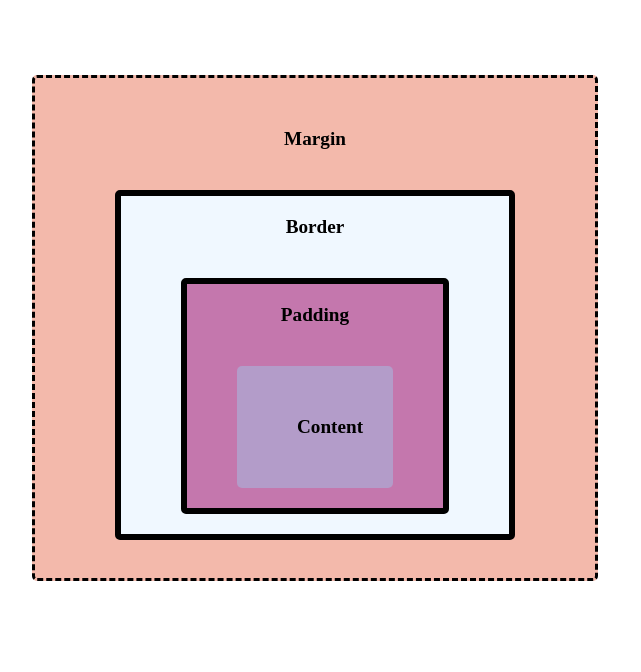
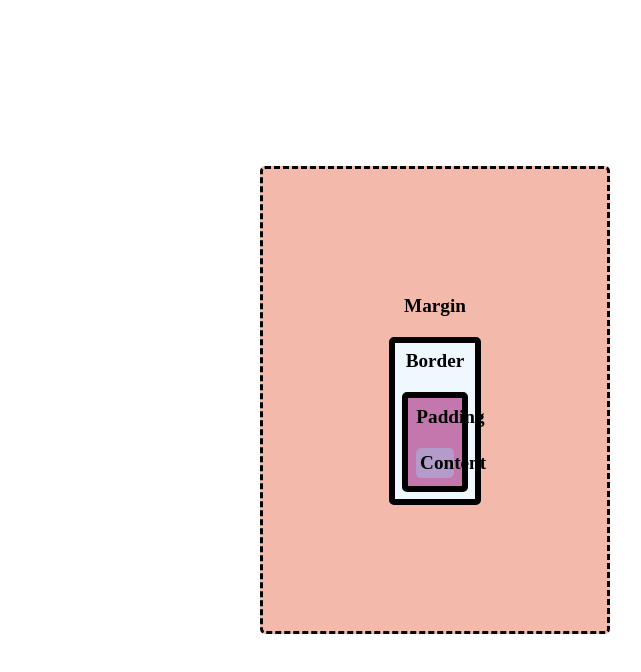
Before and after one commit to maroua18-dhr/box-model, a plain HTML site: page index.html in a window 1280 px wide. Shown: the whole page, without its empty margins (205-846 px from the left). Drawn offline with Linux system fonts and the light colour scheme.

Commit message:
Update style.css

```diff
--- a/style.css
+++ b/style.css
@@ -1,44 +1,53 @@
+*{
+    box-sizing: border-box;
+}
+body{
+    margin: 0;
+    padding: 0;
+}
 .box{
     display: flex;
     align-items: center;
     justify-content: center;
     background-color: #FFFF;
     font-size: larger;
-    height: 80vh;
-    width: 80vw;
+    height: 100vh;
+    width: 100vw;
+    padding: 10px
 }
 .margin{
     background-color: #f3b9ab;
-    padding: 50px 80px;
+    padding: 10%;
     text-align: center;
     border-style: dashed;
     font-weight: bold;
     border-radius: 5px;
-    width: 400px;
-    height: 400px;
+    width: 100%;
+    max-width: 350px;
+    box-sizing: border-box;
 }
 .border{
     border: 6px solid rgb(0, 0, 0);
-    padding: 20px 60px;
+    padding: 8%;
     background-color: aliceblue;
-    margin-top: 40px;
+    margin-top: 20px;
     text-align: center;
     font-weight: bold;
     border-radius: 5px;
 
 }
 .padding{
-    padding: 20px 50px;
+    padding: 8px;
     background-color: rgb(196, 119, 173);
     font-weight: bold;
-    margin-top: 40px;
+    margin-top: 20px;
     border-radius: 5px;
     border: 6px solid rgb(0, 0, 0)
 }
 .content{
     background-color: rgb(179, 156, 201);
-    margin-top: 40px;
-    padding: 50px 60px;
+    margin-top: 20px;
+    padding: 10%;
     font-weight: bold;
     border-radius: 5px;
 }
```
